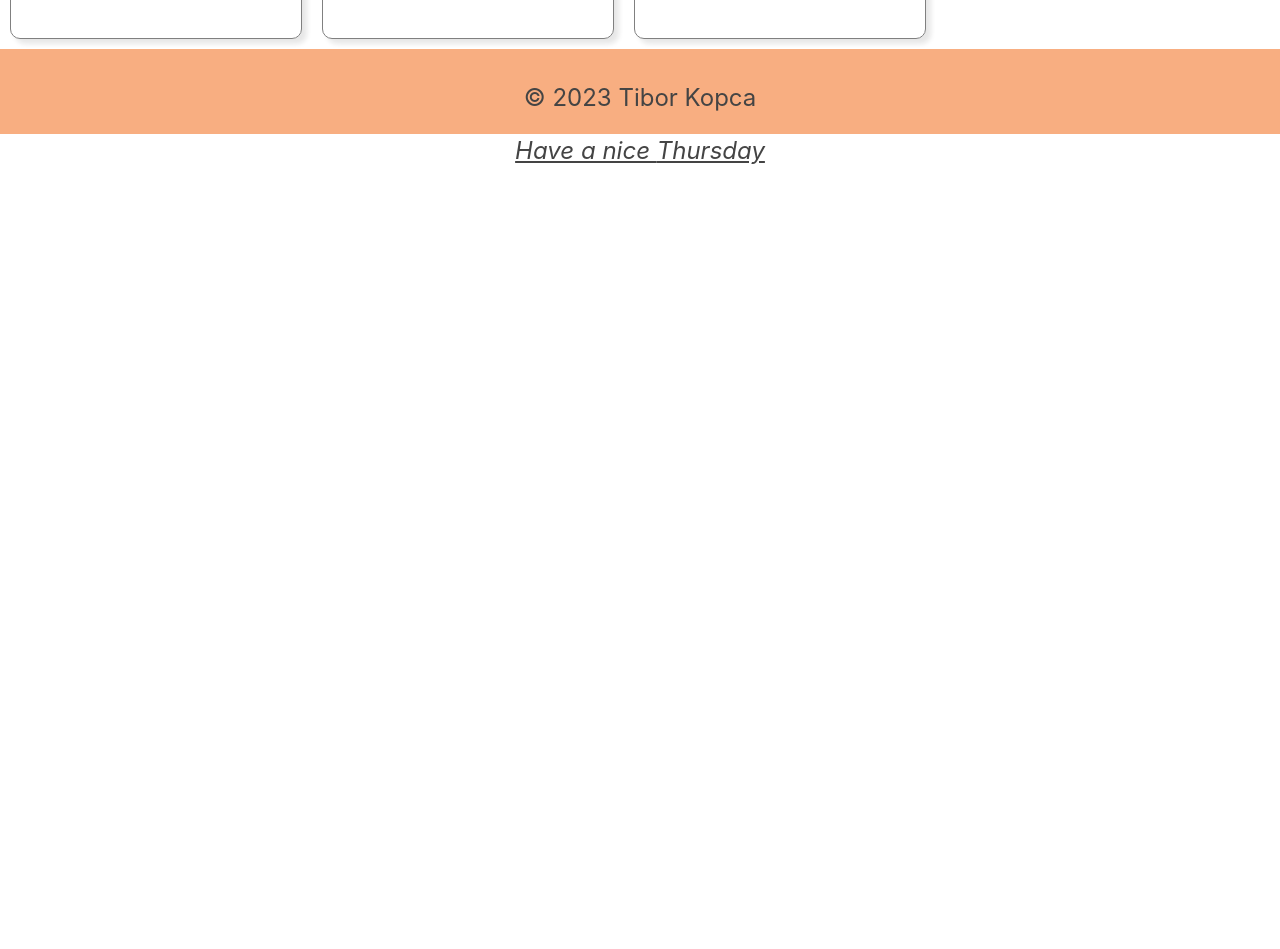
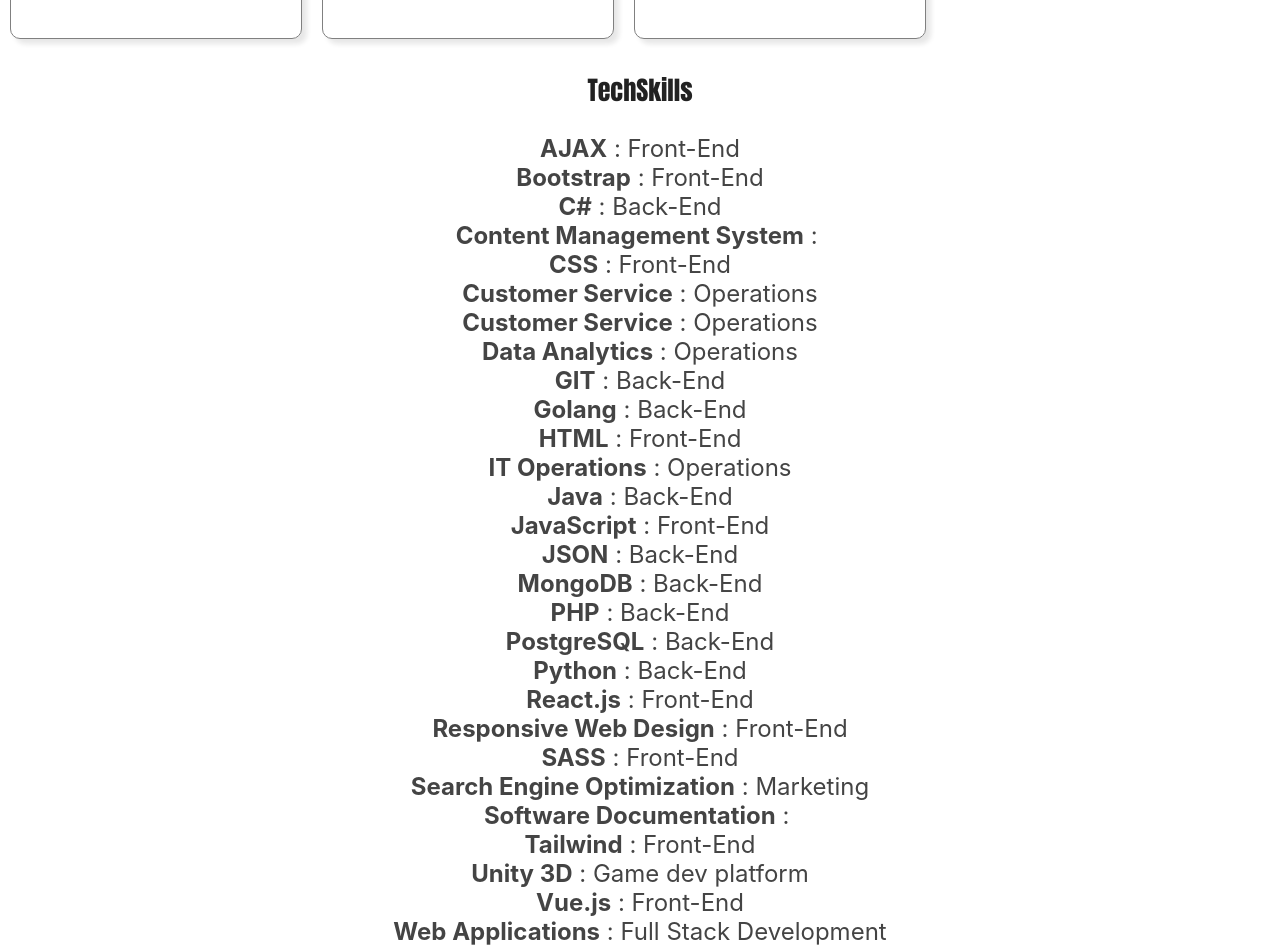
Before and after one commit to TiborKopca/ReactApp2023, a React (Vite) app: page / in a window 1280 px wide. Shown: the part 920-1869 px from the top of the page. Before the commit the page ends 1085 px from the top, so only its background shows below. Built offline with nearby package versions, Linux system fonts and the light colour scheme.

Commit message:
rendering dynamic lists from array

```diff
--- a/src/App.css
+++ b/src/App.css
@@ -9,7 +9,7 @@
 html{
   /*small = 12px;*/
   font-size: small;
-
+  scroll-behavior: smooth;
 }
 body{
   margin:0;
@@ -23,8 +23,8 @@ h1,h2,h3,h4,h5,h6{
   color: var(--headingsColor);
 }
 h1{ font-size: 2.5rem; text-align: center;}
-h2{ font-size: 2rem;}
-h3{ font-size: 1.75rem;}
+h2{ font-size: 2rem;text-align: center;}
+h3{ font-size: 1.75rem;text-align: center;}
 h4{ font-size: 1.5rem;}
 h5{ font-size: 1.25rem;}
 h6{ font-size: 1rem;}
--- a/src/Body.jsx
+++ b/src/Body.jsx
@@ -1,13 +1,46 @@
 import Card from "./components/Card.jsx";
 import Button from "./components/Button/Button.jsx";
 import List from "./components/List.jsx";
+import ListTech from "./components/ListTechs.jsx";
 
 // eslint-disable-next-line react/prop-types
 function Wrapper({ children }) {
-  return <div className="cardWrapper">{children}</div>;
+  return <section id="myWorks" className="cardWrapper">{children}</section>;
 }
 
 function Body() {
+  const techs = [
+    { id: 1, name: "HTML", uses: "Front-End" },
+    { id: 2, name: "CSS", uses: "Front-End" },
+    { id: 3, name: "JavaScript", uses: "Front-End" },
+    { id: 4, name: "Wordpress", uses: "Front-End" },
+    { id: 5, name: "Responsive Web Design", uses: "Front-End" },
+    { id: 6, name: "GIT", uses: "Back-End"},
+    { id: 7, name: "Search Engine Optimization", uses:"Marketing"},
+    { id: 8, name: "PHP", uses: "Back-End" },
+    { id: 9, name: "Golang", uses: "Back-End" },
+    { id: 10, name: "React.js", uses: "Front-End" },
+    { id: 11, name: "Java", uses: "Back-End" },
+    { id: 12, name: "IT Operations", uses: "Operations" },
+    { id: 13, name: "AJAX", uses: "Front-End" },
+    { id: 14, name: "Customer Service", uses: "Operations" },
+    { id: 15, name: "Software Documentation"},
+    { id: 16, name: "PostgreSQL", uses: "Back-End" },
+    { id: 17, name: "MongoDB", uses: "Back-End" },
+    { id: 18, name: "Python", uses: "Back-End" },
+    { id: 19, name: "Bootstrap", uses: "Front-End" },
+    { id: 20, name: "Content Management System" },
+    { id: 21, name: "Vue.js", uses: "Front-End" },
+    { id: 22, name: "Customer Service", uses: "Operations" },
+    { id: 23, name: "SASS", uses: "Front-End" },
+    { id: 24, name: "JSON", uses: "Back-End" },
+    { id: 25, name: "Web Applications", uses: "Full Stack Development" },
+    { id: 26, name: "Tailwind", uses: "Front-End" },
+    { id: 27, name: "Data Analytics", uses: "Operations"  },
+    { id: 28, name: "C#", uses: "Back-End" },
+    { id: 29, name: "Unity 3D", uses: "Game dev platform" },
+  ];
+
   return (
     <>
       <Button></Button>
@@ -17,6 +50,7 @@ function Body() {
         <Card projectName="Text game in Java" year="2019"></Card>
         <Card projectName="Some work" ></Card>
       </Wrapper>
+        <ListTech items={techs} category="TechSkills"/>
     </>
   );
 }
--- a/src/Header.jsx
+++ b/src/Header.jsx
@@ -3,8 +3,8 @@ import UserLoginUI from "./components/Login.jsx";
 
 function Header(){
     return(
-        <header>
-            <UserLoginUI id="userLogin" isLogged={false} username="Tibor"/>
+        <header id="header">
+            <UserLoginUI id="userLogin" isLogged={true} username="Tibor"/>
             <Logo
                 name="Tibor"
                 className="logoAvatar"
@@ -16,10 +16,11 @@ function Header(){
             ></Logo>
             <nav>
                 <ul>
-                    <li><a className="menuHyperLink" href="#">Home</a></li>
+                    <li><a className="menuHyperLink" href="#header">Home</a></li>
                     <li><a href="#">About</a></li>
-                    <li><a href="#">My work</a></li>
-                    <li><a href="#">Contact</a></li>
+                    <li><a href="#myWorks">My work</a></li>
+                    <li><a href="#skillList">Skills</a></li>
+                    <li><a href="#contact">Contact</a></li>
                 </ul>
             </nav>
             <h1>Website in React!</h1>
--- a/src/components/Footer.jsx
+++ b/src/components/Footer.jsx
@@ -20,7 +20,7 @@ function Footer(){
     }
 
     return(
-        <footer style={styles}>
+        <footer id="contact" style={styles}>
             <p>&copy; {new Date().getFullYear()} Tibor Kopca</p>
             <p style={styles.theme}>Have a nice {formatDate(today)}</p>
         </footer>
--- /dev/null
+++ b/src/components/ListTechs.jsx
@@ -0,0 +1,42 @@
+import propTypes from 'prop-types'
+
+function ListTech(props) {
+    const itemslist = props.items;
+    const category = props.category;
+
+//ALPHABETICAL SORT
+  itemslist.sort((a,b) => a.name.localeCompare(b.name));
+
+//TESTFILTER
+//  const testFilter = itemslist.filter((tech) => tech.name === "HTML");
+
+//MAP
+  const listTech = itemslist.map((tech) => (
+                                            <li key={tech.id}>
+                                            <b>{tech.name}</b> :&nbsp;
+                                            {tech.uses}
+                                            </li>
+                                ));
+
+  return (
+    <section id="skillList" className="listSkills">
+    <h2>{category}</h2>
+      <ul className='techslist'>{listTech}</ul>
+    </section>
+  );
+}
+export default ListTech;
+
+//PROP TYPES DEFINITION
+ListTech.propTypes = {
+    items: propTypes.arrayOf(propTypes.shape({
+        id:propTypes.number,
+        name:propTypes.string,
+        uses:propTypes.string
+    })),
+    category: propTypes.string
+}
+ListTech.defaultProps = {
+    category: "Category-placeholder",
+    itemslist:[],
+}
--- a/src/index.css
+++ b/src/index.css
@@ -51,6 +51,11 @@ button:hover{
 .loginPropmt, .welcomeMessage{
   float:right;
   margin:0;
+}
+.techslist{
+  padding-inline-start: 0;
+  text-align: center;
+  list-style: none;
 }
 
 /* Default
```
Also changed, not shown: src/TODO.md (+1 -1 lines).
